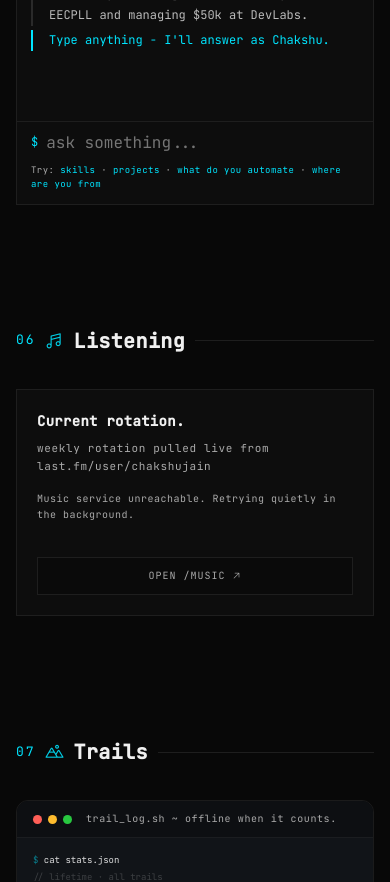
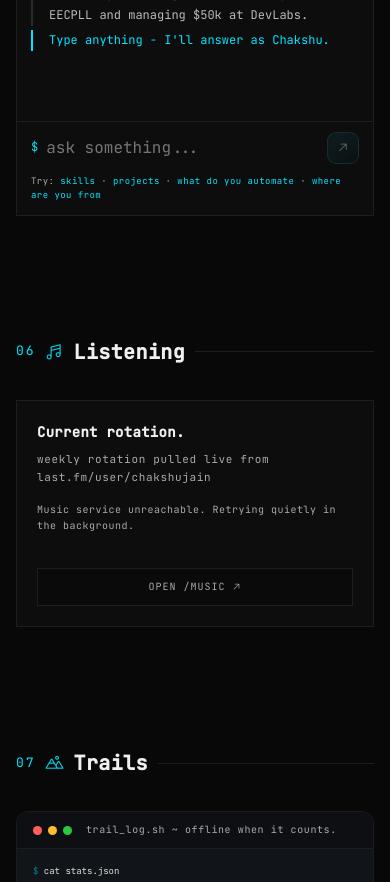
Before and after one commit to FornaxChemica/chakshu.dev, a Next.js app: page / in a window 390 px wide. Shown: the part 5420-6302 px from the top of the page. Built offline with nearby package versions, Linux system fonts and the light colour scheme; no server answers.

Commit message:
feat(terminal): add polished send button with responsive interactions

```diff
--- a/public/terminal.js
+++ b/public/terminal.js
@@ -14,7 +14,8 @@ Rules: 2-4 lines max. No markdown. No bullet lists. Be a little witty on persona
 
 const termBody = document.getElementById('termBody');
 const termInput = document.getElementById('termInput');
-const hasTerminal = Boolean(termBody && termInput);
+const termSendBtn = document.getElementById('termSendBtn');
+const hasTerminal = Boolean(termBody && termInput && termSendBtn);
 let isLoading = false;
 
 const terminalFallbacks = [
@@ -78,10 +79,24 @@ function localTerminalReply(query) {
   return 'I can answer that, but this demo is currently running in local fallback mode. Ask me about skills, projects, automation, location, or contact and I will give you a crisp answer.';
 }
 
+function setInputControlsDisabled(disabled) {
+  if (!termInput || !termSendBtn) return;
+  termInput.disabled = disabled;
+  termSendBtn.disabled = disabled;
+  termSendBtn.classList.toggle('is-loading', disabled);
+  termSendBtn.setAttribute('aria-busy', disabled ? 'true' : 'false');
+}
+
+function updateSendButtonState() {
+  if (!termInput || !termSendBtn) return;
+  const hasValue = termInput.value.trim().length > 0;
+  termSendBtn.disabled = isLoading || !hasValue;
+}
+
 async function runQuery(query) {
-  if (!hasTerminal || !termInput || isLoading || !query.trim()) return;
+  if (!hasTerminal || !termInput || !termSendBtn || isLoading || !query.trim()) return;
   isLoading = true;
-  termInput.disabled = true;
+  setInputControlsDisabled(true);
   appendUserLine(query);
   const typer = appendTypingLine();
   scrollBottom();
@@ -102,16 +117,27 @@ async function runQuery(query) {
   }
   scrollBottom();
   isLoading = false;
-  termInput.disabled = false;
+  setInputControlsDisabled(false);
+  updateSendButtonState();
   termInput.focus();
 }
 
-if (termInput) {
+if (termInput && termSendBtn) {
+  updateSendButtonState();
+  termInput.addEventListener('input', updateSendButtonState);
   termInput.addEventListener('keydown', (e) => {
     if (e.key === 'Enter') {
       const v = termInput.value.trim();
       termInput.value = '';
+      updateSendButtonState();
       runQuery(v);
     }
   });
+
+  termSendBtn.addEventListener('click', () => {
+    const v = termInput.value.trim();
+    termInput.value = '';
+    updateSendButtonState();
+    runQuery(v);
+  });
 }
--- a/src/app/page.module.css
+++ b/src/app/page.module.css
@@ -834,6 +834,74 @@
   color: var(--text);
   font-family: inherit;
   font-size: 16px;
+}
+
+.page :global(.term-send-btn) {
+  width: 34px;
+  height: 34px;
+  border-radius: 10px;
+  border: 1px solid rgba(0, 229, 255, 0.34);
+  background:
+    linear-gradient(145deg, rgba(0, 229, 255, 0.2), rgba(0, 229, 255, 0.06)),
+    rgba(8, 10, 14, 0.9);
+  color: #c9fbff;
+  display: inline-flex;
+  align-items: center;
+  justify-content: center;
+  cursor: pointer;
+  flex-shrink: 0;
+  box-shadow:
+    inset 0 1px 0 rgba(255, 255, 255, 0.14),
+    0 8px 24px rgba(0, 229, 255, 0.18);
+  transition:
+    transform 180ms cubic-bezier(0.22, 1, 0.36, 1),
+    border-color 180ms ease,
+    color 180ms ease,
+    box-shadow 180ms ease,
+    filter 180ms ease;
+}
+
+.page :global(.term-send-btn i) {
+  font-size: 14px;
+}
+
+.page :global(.term-send-btn:hover:not(:disabled)) {
+  border-color: rgba(0, 229, 255, 0.62);
+  color: #ecfeff;
+  filter: saturate(1.08);
+  transform: translateY(-1px) scale(1.02);
+  box-shadow:
+    inset 0 1px 0 rgba(255, 255, 255, 0.2),
+    0 10px 28px rgba(0, 229, 255, 0.26);
+}
+
+.page :global(.term-send-btn:active:not(:disabled)) {
+  transform: scale(0.95);
+}
+
+.page :global(.term-send-btn:focus-visible) {
+  outline: none;
+  border-color: rgba(0, 229, 255, 0.78);
+  box-shadow:
+    0 0 0 2px rgba(0, 229, 255, 0.2),
+    0 8px 24px rgba(0, 229, 255, 0.22);
+}
+
+.page :global(.term-send-btn:disabled) {
+  opacity: 0.42;
+  cursor: not-allowed;
+  transform: none;
+  filter: saturate(0.72);
+  box-shadow: none;
+}
+
+.page :global(.term-send-btn.is-loading i) {
+  animation: termSendSpin 600ms linear infinite;
+}
+
+@keyframes termSendSpin {
+  from { transform: rotate(0deg); }
+  to { transform: rotate(360deg); }
 }
 
 .page :global(.term-input::placeholder) {
@@ -1592,6 +1660,12 @@
 
   .page :global(.term-body) { padding: 14px; min-height: 220px; max-height: 300px; }
   .page :global(.term-input-row) { padding: 10px 14px; }
+  .page :global(.term-send-btn) {
+    width: 32px;
+    height: 32px;
+    border-radius: 9px;
+  }
+  .page :global(.term-send-btn i) { font-size: 13px; }
   .page :global(.term-hint-bar) { padding: 0 14px 12px; font-size: 9px; }
 
   .page :global(.music-teaser) {
--- a/src/app/page.tsx
+++ b/src/app/page.tsx
@@ -230,7 +230,13 @@ export default async function Home() {
               <div className="term-ai-line">Currently building AI outreach systems at EECPLL and managing $50k at DevLabs.</div>
               <div className="term-ai-line accent-line">Type anything - I&apos;ll answer as Chakshu.</div>
             </div>
-            <div className="term-input-row"><span className="term-input-prompt">$</span><input className="term-input" id="termInput" placeholder="ask something..." autoComplete="off" spellCheck="false" /></div>
+            <div className="term-input-row">
+              <span className="term-input-prompt">$</span>
+              <input className="term-input" id="termInput" placeholder="ask something..." autoComplete="off" spellCheck="false" />
+              <button className="term-send-btn" id="termSendBtn" type="button" aria-label="Send terminal message">
+                <i className="ph ph-arrow-up-right" aria-hidden="true" />
+              </button>
+            </div>
             <div className="term-hint-bar">Try: <span>skills</span> · <span>projects</span> · <span>what do you automate</span> · <span>where are you from</span></div>
           </div>
         </div>
```
